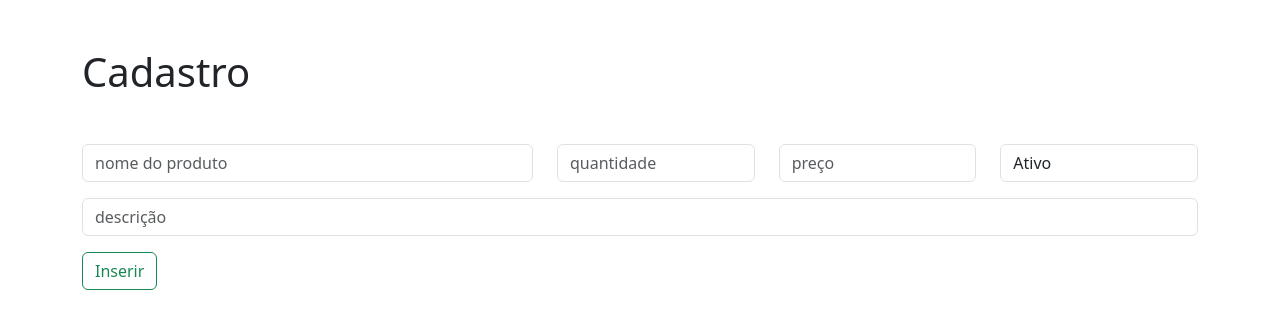
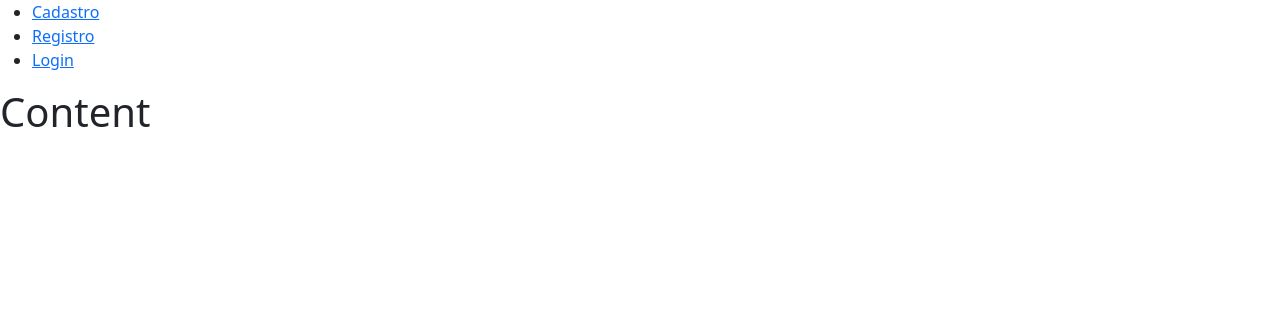
Before and after one commit to bctoledo/curso_react, a React (Vite) app: page / in a window 1280 px wide. Shown: the top 328 px of the page. Built offline with nearby package versions, Linux system fonts and the light colour scheme.

Commit message:
aula 4.17

```diff
--- a/src/App.jsx
+++ b/src/App.jsx
@@ -1,9 +1,12 @@
-import {Cadastro} from "./Cadastro"
+import { Content } from "./components/Content";
+import { Menu } from "./components/Menu";
+
 
 export function App(){
   return(
     <>
-      <Cadastro/>
+      <Menu />
+      <Content />
     </>
   )
 }
--- /dev/null
+++ b/src/components/Content/index.jsx
@@ -0,0 +1,9 @@
+import "./content.css"
+
+export function Content(){
+    return(
+        <main>
+            <h1>Content</h1>
+        </main>
+    )
+}
--- /dev/null
+++ b/src/components/Menu/index.jsx
@@ -0,0 +1,19 @@
+import "./menu.css"
+export function Menu(){
+    return(
+        <nav>
+            <ul>
+                <li>
+                    <a href="#">Cadastro</a>
+                </li>
+                <li>
+                    <a href="#">Registro</a>
+                </li>
+                <li>
+                    <a href="#">Login</a>
+                </li>
+            </ul>
+
+        </nav>
+    )
+}
```
Also changed, not shown: src/components/State2/index.jsx (deleted, +0 -11 lines), src/views/Login/index.jsx (added, +9 -0 lines), src/views/Registro/index.jsx (added, +9 -0 lines), src/components/Content/content.css (added), src/components/Menu/menu.css (added), src/views/Cadastro/index.jsx (renamed from src/Cadastro/index.jsx), src/views/Login/login.css (added), src/views/Registro/registro.css (added).
